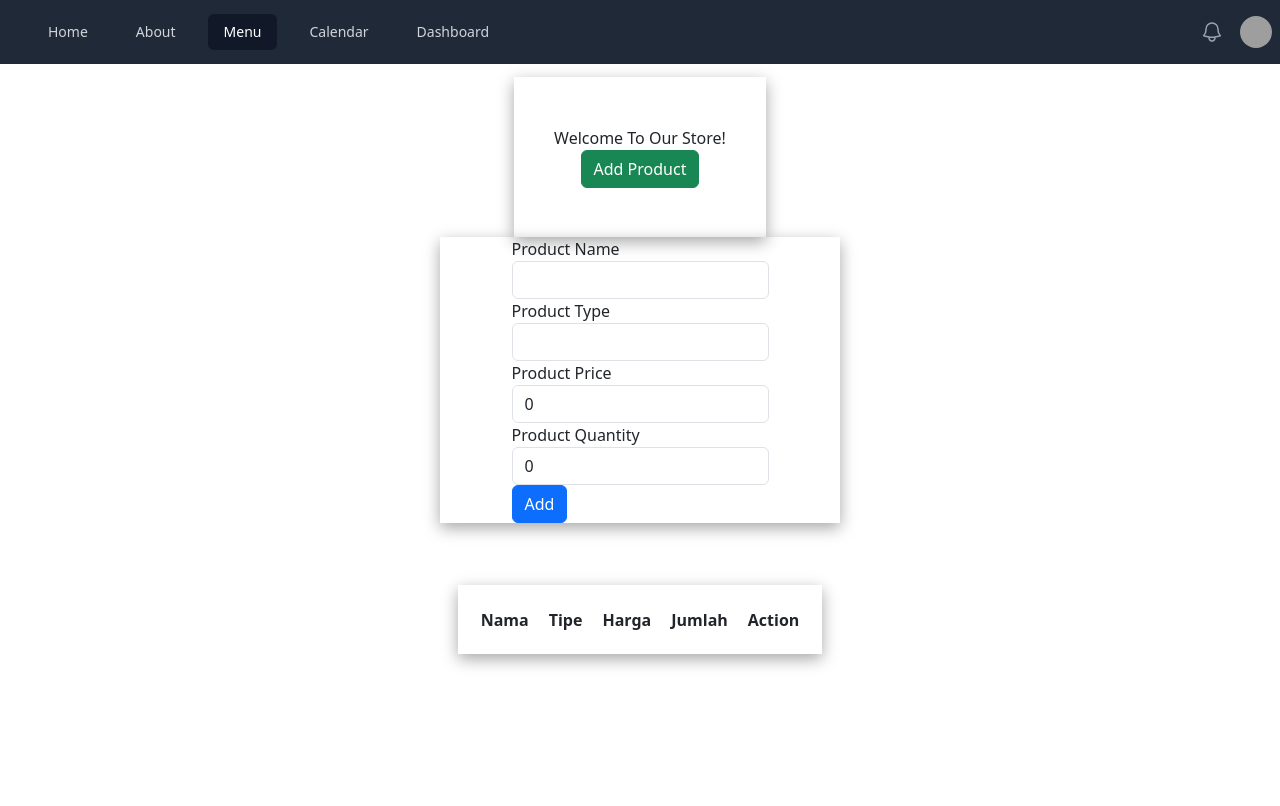
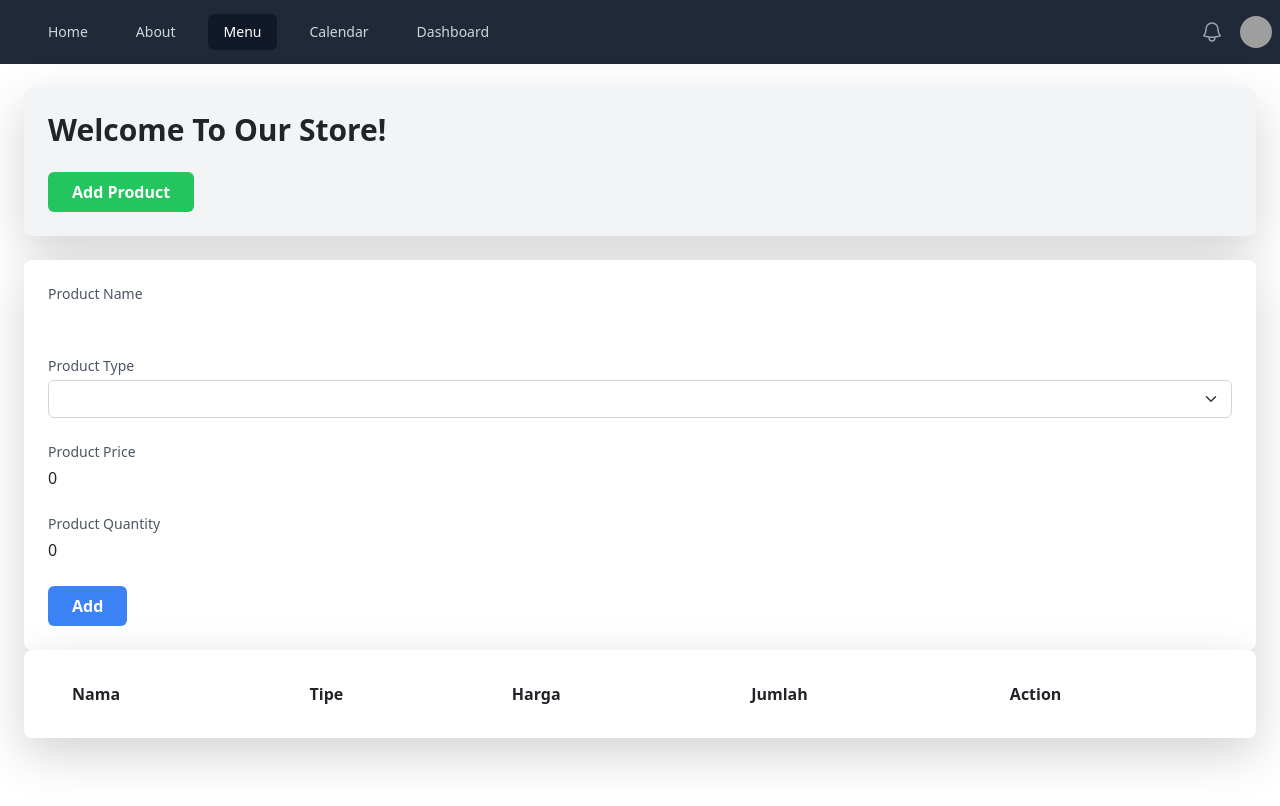
Before and after one commit to ImamNurHadi/pweb-Instalasi-VueComponents-P18-2023, a Vue app: page /menu in a window 1280 px wide. Both pictures are taken after a click on the button "Add Product". Shown: the top 806 px of the page. Built offline with nearby package versions, Linux system fonts and the light colour scheme; grey boxes are pictures that could not be loaded.

Commit message:
style menu

```diff
--- a/src/components/Menu.vue
+++ b/src/components/Menu.vue
@@ -1,63 +1,74 @@
 <template>
-    <div class="container">
-        <div class="container-teks">
-            Welcome To Our Store!
+    <div class="container mx-auto p-4">
+        <div class="bg-gray-100 p-4 rounded-lg shadow-lg mb-4">
+            <h1 class="text-3xl font-bold mb-4">Welcome To Our Store!</h1>
             <div>
-                <button @click="showAddProductForm = true" class="btn btn-success">Add Product</button>
+                <button @click="showAddProductForm = true"
+                    class="bg-green-500 hover:bg-green-600 text-white font-semibold px-4 py-2 rounded-md">Add
+                    Product</button>
             </div>
         </div>
 
-        <!-- Jika klik add product -->
-        <div v-if="showAddProductForm" class="add-product-form">
+        <div v-if="showAddProductForm" class="bg-white p-4 rounded-lg shadow-lg">
             <form @submit.prevent="addOrUpdateProduct">
-                <div class="form-group">
-                    <label for="productName">Product Name</label>
-                    <input v-model="newProduct.name" type="text" class="form-control" id="productName" required>
+                <div class="mb-4">
+                    <label for="productName" class="block text-sm font-medium text-gray-600">Product Name</label>
+                    <input v-model="newProduct.name" type="text" id="productName"
+                        class="form-input mt-1 block w-full rounded-md border-gray-300">
                 </div>
-                <div class="form-group">
-                    <label for="productType">Product Type</label>
-                    <select v-model="newProduct.type" class="form-control" id="productType">
+                <div class="mb-4">
+                    <label for="productType" class="block text-sm font-medium text-gray-600">Product Type</label>
+                    <select v-model="newProduct.type" id="productType"
+                        class="form-select mt-1 block w-full rounded-md border-gray-300">
                         <option value="Makanan">Makanan</option>
                         <option value="Pakaian">Pakaian</option>
                     </select>
                 </div>
-                <div class="form-group">
-                    <label for="productPrice">Product Price</label>
-                    <input v-model.number="newProduct.price" type="number" class="form-control" id="productPrice" required>
+                <div class="mb-4">
+                    <label for="productPrice" class="block text-sm font-medium text-gray-600">Product Price</label>
+                    <input v-model.number="newProduct.price" type="number" id="productPrice"
+                        class="form-input mt-1 block w-full rounded-md border-gray-300">
                 </div>
-                <div class="form-group">
-                    <label for="productQuantity">Product Quantity</label>
-                    <input v-model.number="newProduct.quantity" type="number" class="form-control" id="productQuantity" required>
+                <div class="mb-4">
+                    <label for="productQuantity" class="block text-sm font-medium text-gray-600">Product Quantity</label>
+                    <input v-model.number="newProduct.quantity" type="number" id="productQuantity"
+                        class="form-input mt-1 block w-full rounded-md border-gray-300">
                 </div>
-                <button type="submit" class="btn btn-primary">{{ editingIndex !== null ? 'Save' : 'Add' }}</button>
+                <button type="submit" class="bg-blue-500 hover:bg-blue-600 text-white font-semibold px-4 py-2 rounded-md">{{
+                    editingIndex !== null ? 'Save' : 'Add' }}</button>
             </form>
         </div>
 
-        <div class="container-card">
-            <table class="table-auto">
+        <div class="bg-white p-4 rounded-lg shadow-lg">
+            <table class="table-auto w-full">
                 <thead>
                     <tr>
-                        <th>Nama</th>
-                        <th>Tipe</th>
-                        <th>Harga</th>
-                        <th>Jumlah</th>
-                        <th>Action</th>
+                        <th class="px-4 py-2">Nama</th>
+                        <th class="px-4 py-2">Tipe</th>
+                        <th class="px-4 py-2">Harga</th>
+                        <th class="px-4 py-2">Jumlah</th>
+                        <th class="px-4 py-2">Action</th>
                     </tr>
                 </thead>
                 <tbody>
-                    <tr v-for="(product, index) in products" :key="index">
-                        <td>{{ product.name }}</td>
-                        <td>{{ product.type }}</td>
-                        <td>{{ product.price }}</td>
-                        <td>{{ product.quantity }}</td>
-                        <td>
-                            <div class="form-check">
+                    <tr v-for="(product, index) in products" :key="index"
+                        class="bg-white hover:bg-gray-100 transition duration-300 ease-in-out">
+                        <td class="px-4 py-2 text-gray-800">{{ product.name }}</td>
+                        <td class="px-4 py-2 text-gray-800">{{ product.type }}</td>
+                        <td class="px-4 py-2 text-gray-800">{{ product.price }}</td>
+                        <td class="px-4 py-2 text-gray-800">{{ product.quantity }}</td>
+                        <td class="px-4 py-2 flex items-center">
+                            <button @click="editProduct(index)"
+                                class="bg-blue-500 hover:bg-blue-600 text-white font-semibold px-2 py-1 rounded-md ml-2 transition duration-300 ease-in-out">
+                                Edit
+                            </button>
+                            <button @click="deleteProduct(index)"
+                                class="bg-red-500 hover:bg-red-600 text-white font-semibold px-2 py-1 rounded-md ml-2 transition duration-300 ease-in-out">
+                                Delete
+                            </button>
+                            <div class="form-check ml-2">
                                 <input class="form-check-input" type="checkbox" value="" id="flexCheckChecked" checked>
                             </div>
-                        </td>
-                        <td>
-                            <button @click="editProduct(index)" class="btn btn-primary">Edit</button>
-                            <button @click="deleteProduct(index)" class="btn btn-danger">Delete</button>
                         </td>
                     </tr>
                 </tbody>
@@ -65,67 +76,6 @@
         </div>
     </div>
 </template>
-
-
-<style>
-    .container
-    {
-        display: flex;
-        flex-direction: column; /* Mengatur tata letak elemen vertikal */
-        align-items: center; /* Mengatur konten di tengah horizontal */
-        height: 100vh; /* Untuk mengisi tinggi layar secara penuh */
-    }
-    .container-teks
-    {
-        display: flex;
-        flex-direction: column;
-        justify-content: center;
-        align-items: center;
-        width: 20%;
-        height: 20%;
-        margin-top: 1%;
-        box-shadow: rgba(0, 0, 0, 0.35) 0px 5px 15px;
-
-    }
-    .container-card
-    {
-        display: flex;
-        max-width: 80%;
-        padding: 1%;
-        width: auto;
-        height: auto;
-        margin-top: 5%;
-        box-shadow: rgba(0, 0, 0, 0.35) 0px 5px 15px;
-    }
-
-    .add-product-form
-    {
-        display: flex;
-        justify-content: center;
-
-        width: 50vh;
-        box-shadow: rgba(0, 0, 0, 0.35) 0px 5px 15px;
-    }
-
-    table {
-    width: 100%; /* Mengisi lebar tabel ke seluruh lebar kontainer */
-  }
-
-  table, th {
-    padding: 10px; /* Mengatur jarak dalam sel */
-    text-align: center; /* Mengatur teks menjadi rata tengah */
-  }
-
-  tr:first-child {
-    font-weight: bold; /* Menambahkan tebal pada teks pada baris pertama */
-  }
-
-  button.tadd
-  {
-    background-color: red;
-    border-radius: 2vh;
-  }
-</style>
 
 <script>
 export default {
```
